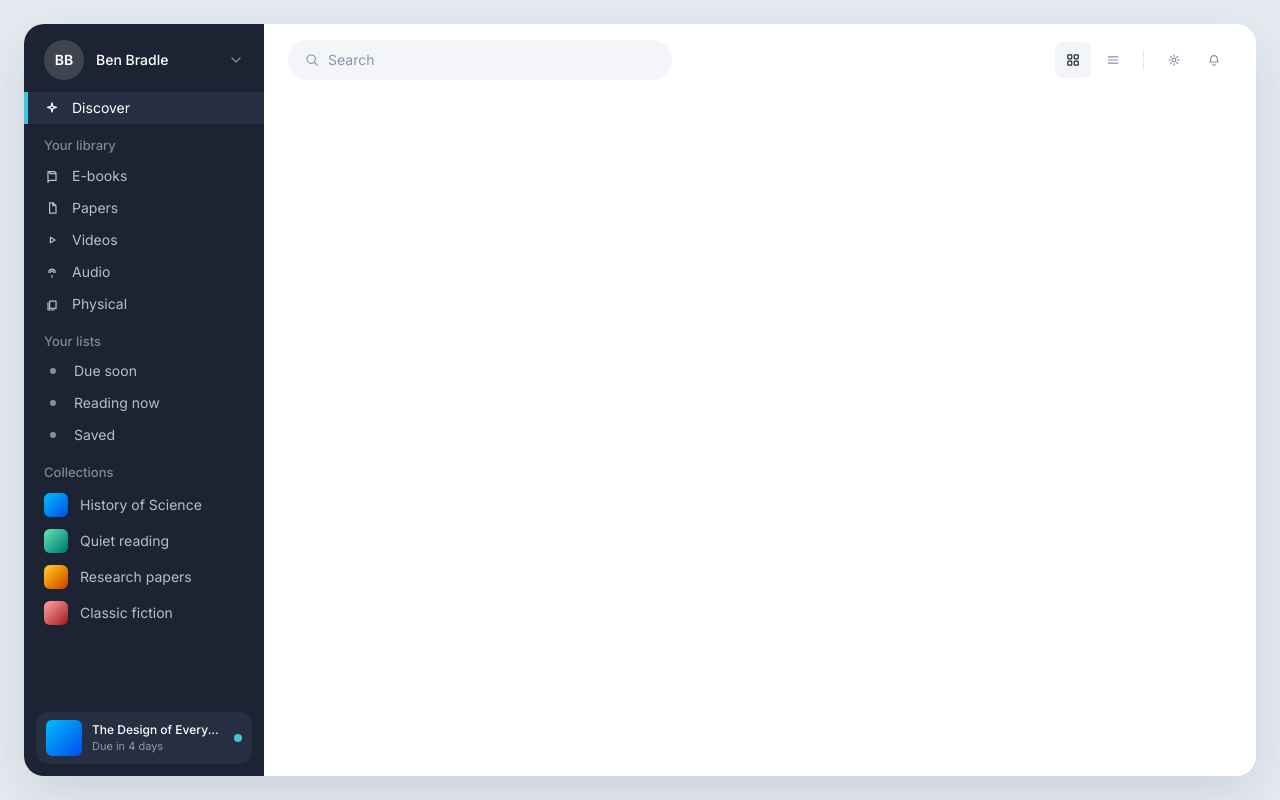
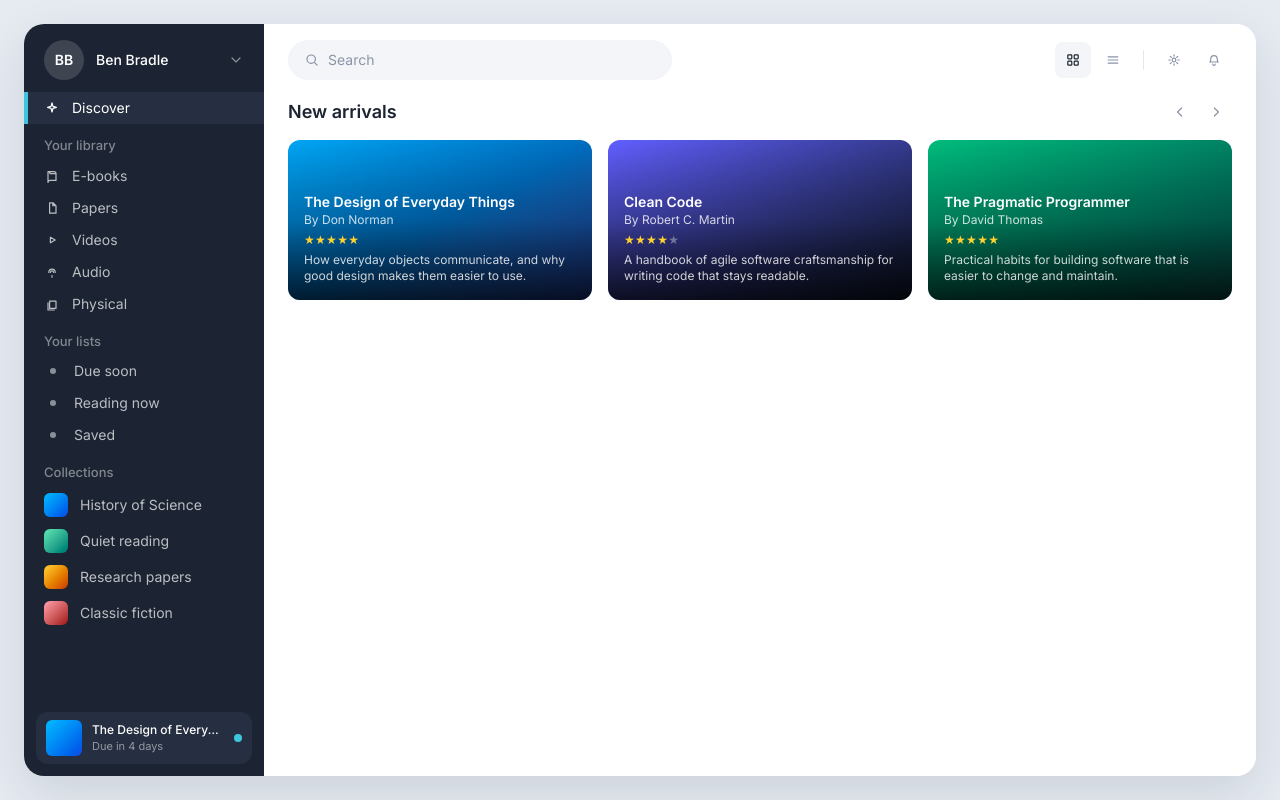
Before and after one commit to SuryaGanesh284/SOA-Project, a React (Vite) app in the folder Frontend/: page / in a window 1280 px wide. Built offline with nearby package versions, Linux system fonts and the light colour scheme.

Commit message:
Added new arrivals in the dashboard

```diff
--- a/Frontend/src/App.jsx
+++ b/Frontend/src/App.jsx
@@ -1,3 +1,4 @@
+import NewArrivals from './components/NewArrivals.jsx'
 import Sidebar from './components/Sidebar.jsx'
 import TopBar from './components/TopBar.jsx'
 
@@ -8,6 +9,9 @@
         <Sidebar />
         <main aria-label="Library window" className="flex min-w-0 flex-1 flex-col bg-white">
           <TopBar />
+          <div className="min-h-0 flex-1 overflow-y-auto pb-6">
+            <NewArrivals />
+          </div>
         </main>
       </div>
     </div>
--- /dev/null
+++ b/Frontend/src/components/NewArrivals.jsx
@@ -0,0 +1,112 @@
+import { useState } from 'react'
+
+const arrivals = [
+  {
+    title: 'The Design of Everyday Things',
+    author: 'Don Norman',
+    rating: 5,
+    description: 'How everyday objects communicate, and why good design makes them easier to use.',
+    swatch: 'from-sky-500 to-blue-900',
+  },
+  {
+    title: 'Clean Code',
+    author: 'Robert C. Martin',
+    rating: 4,
+    description: 'A handbook of agile software craftsmanship for writing code that stays readable.',
+    swatch: 'from-indigo-500 to-slate-900',
+  },
+  {
+    title: 'The Pragmatic Programmer',
+    author: 'David Thomas',
+    rating: 5,
+    description: 'Practical habits for building software that is easier to change and maintain.',
+    swatch: 'from-emerald-500 to-teal-900',
+  },
+  {
+    title: 'Algorithms to Live By',
+    author: 'Brian Christian',
+    rating: 4,
+    description: 'Computer science ideas applied to everyday decisions, from sorting to stopping.',
+    swatch: 'from-amber-500 to-orange-900',
+  },
+  {
+    title: 'Structure and Interpretation',
+    author: 'Harold Abelson',
+    rating: 5,
+    description: 'A classic introduction to programming through abstraction and recursion.',
+    swatch: 'from-rose-500 to-red-950',
+  },
+]
+
+const visibleCount = 3
+
+function NewArrivals() {
+  const [start, setStart] = useState(0)
+  const visible = Array.from({ length: visibleCount }, (_, index) => {
+    return arrivals[(start + index) % arrivals.length]
+  })
+
+  function shift(direction) {
+    setStart((current) => (current + direction + arrivals.length) % arrivals.length)
+  }
+
+  return (
+    <section className="px-6" aria-label="New arrivals">
+      <div className="mb-3 flex items-center justify-between">
+        <h2 className="text-lg font-semibold">New arrivals</h2>
+        <div className="flex items-center gap-1">
+          <button
+            type="button"
+            aria-label="Previous arrivals"
+            onClick={() => shift(-1)}
+            className="flex size-8 items-center justify-center rounded-lg text-muted hover:bg-field hover:text-ink"
+          >
+            <Chevron direction="left" />
+          </button>
+          <button
+            type="button"
+            aria-label="Next arrivals"
+            onClick={() => shift(1)}
+            className="flex size-8 items-center justify-center rounded-lg text-muted hover:bg-field hover:text-ink"
+          >
+            <Chevron direction="right" />
+          </button>
+        </div>
+      </div>
+
+      <div className="grid grid-cols-3 gap-4">
+        {visible.map((book) => (
+          <article key={book.title} className="relative h-40 overflow-hidden rounded-xl text-white">
+            <div className={`absolute inset-0 bg-linear-to-br ${book.swatch}`} />
+            <div className="absolute inset-0 bg-linear-to-t from-black/75 via-black/20 to-transparent" />
+            <div className="absolute inset-x-0 bottom-0 p-4">
+              <h3 className="truncate text-sm font-semibold">{book.title}</h3>
+              <p className="text-xs text-white/80">By {book.author}</p>
+              <p className="mt-1 text-xs tracking-wide text-amber-300" aria-label={`${book.rating} out of 5 stars`}>
+                {'★'.repeat(book.rating)}
+                <span className="text-white/35">{'★'.repeat(5 - book.rating)}</span>
+              </p>
+              <p className="mt-1 line-clamp-2 text-xs text-white/80">{book.description}</p>
+            </div>
+          </article>
+        ))}
+      </div>
+    </section>
+  )
+}
+
+function Chevron({ direction }) {
+  return (
+    <svg viewBox="0 0 20 20" className="size-4" fill="none" aria-hidden="true">
+      <path
+        d={direction === 'left' ? 'M12 5 7 10l5 5' : 'M8 5l5 5-5 5'}
+        stroke="currentColor"
+        strokeWidth="1.5"
+        strokeLinecap="round"
+        strokeLinejoin="round"
+      />
+    </svg>
+  )
+}
+
+export default NewArrivals
```
